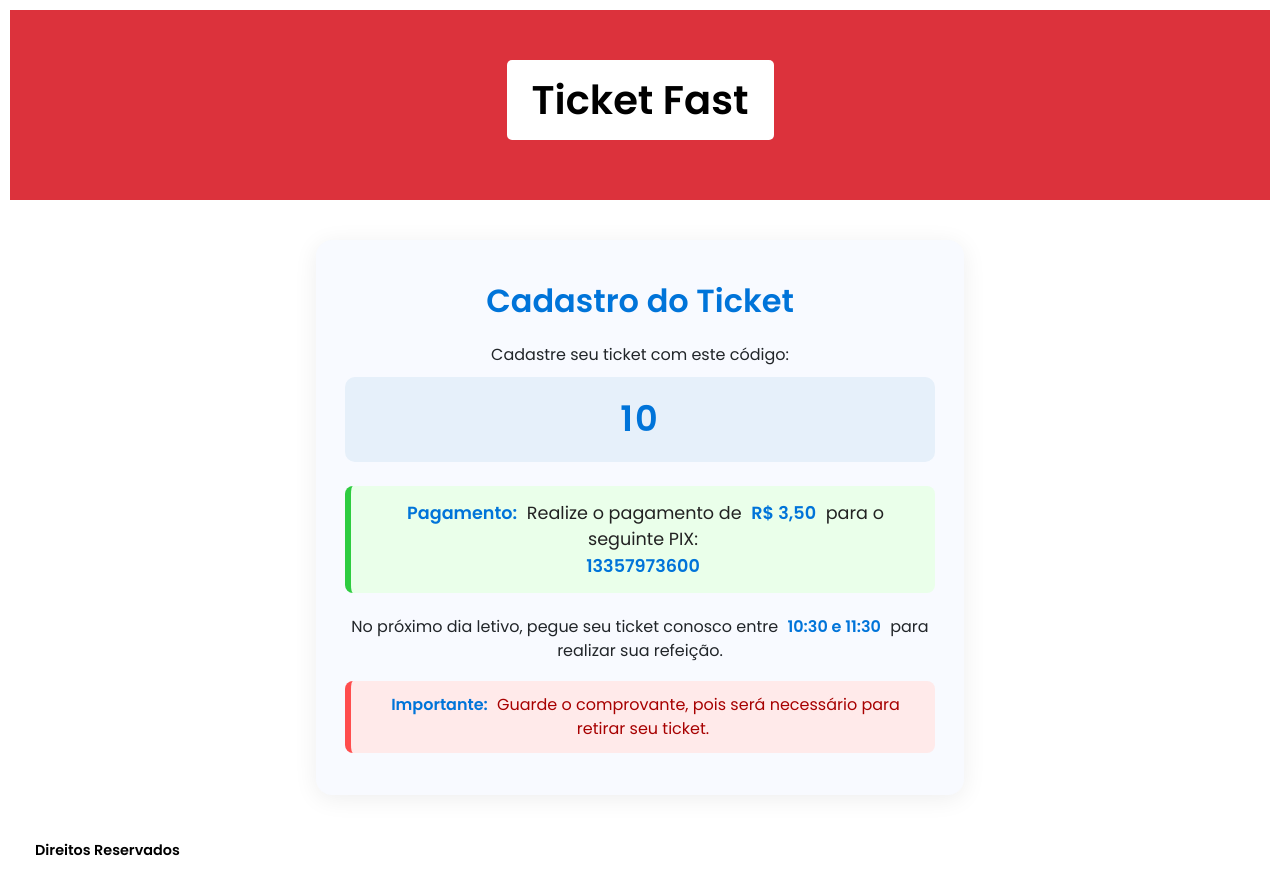
After one commit to caiobadosmanos/FastTicket, a Flask app: template templates/comprar.html in a window 1280 px wide. The commit adds this page. Run offline with Flask 3, Linux system fonts and the light colour scheme; the template is opened without the code that fills it: most values are stand-ins (such as "Sample title", 1, 10 or a date in 2020); some libraries are stand-ins or nearby versions.

Commit message:
atualização

```diff
--- /dev/null
+++ b/templates/comprar.html
@@ -0,0 +1,76 @@
+{% extends "layout.html" %}
+
+{% block title %}
+    Pagamento
+{% endblock %}
+
+{% block main %}
+<style>
+    .comprar-section {
+        max-width: 600px;
+        margin: 40px auto;
+        background: #f8faff;
+        border-radius: 16px;
+        box-shadow: 0 4px 24px rgba(0,0,0,0.07);
+        padding: 32px 24px;
+        font-family: 'Poppins', Arial, sans-serif;
+    }
+    .comprar-section h2 {
+        color: #0074D9;
+        font-size: 2rem;
+        margin-bottom: 18px;
+        font-weight: 600;
+        text-align: center;
+    }
+    .comprar-section .codigo {
+        font-size: 2.2rem;
+        color: #0074D9;
+        font-weight: 700;
+        background: #e6f0fa;
+        padding: 16px 0;
+        border-radius: 10px;
+        text-align: center;
+        margin-bottom: 24px;
+        letter-spacing: 2px;
+    }
+    .comprar-section .pix-info {
+        background: #eaffea;
+        border-left: 6px solid #2ecc40;
+        padding: 14px 18px;
+        border-radius: 8px;
+        margin-bottom: 22px;
+        font-size: 1.1rem;
+        color: #222;
+    }
+    .comprar-section strong {
+        color: #0074D9;
+    }
+    .comprar-section .alert {
+        background: #ffeaea;
+        border-left: 6px solid #ff4d4d;
+        padding: 12px 16px;
+        border-radius: 8px;
+        margin-top: 18px;
+        font-size: 1rem;
+        color: #a70000;
+    }
+</style>
+<section class="comprar-section">
+    <h2>Cadastro do Ticket</h2>
+    <p>Cadastre seu ticket com este código:</p>
+    <div class="codigo">{{ valor }}</div>
+
+    <div class="pix-info">
+        <strong>Pagamento:</strong> Realize o pagamento de <strong>R$ 3,50</strong> para o seguinte PIX:<br>
+        <strong>13357973600</strong>
+    </div>
+
+    <p>
+        No próximo dia letivo, pegue seu ticket conosco entre <strong>10:30 e 11:30</strong> para realizar sua refeição.
+    </p>
+
+    <div class="alert">
+        <strong>Importante:</strong> Guarde o comprovante, pois será necessário para retirar seu ticket.
+    </div>
+</section>
+{% endblock %}
```
Also changed, not shown: templates/info.html (renamed from info.html, +7 -6 lines).
